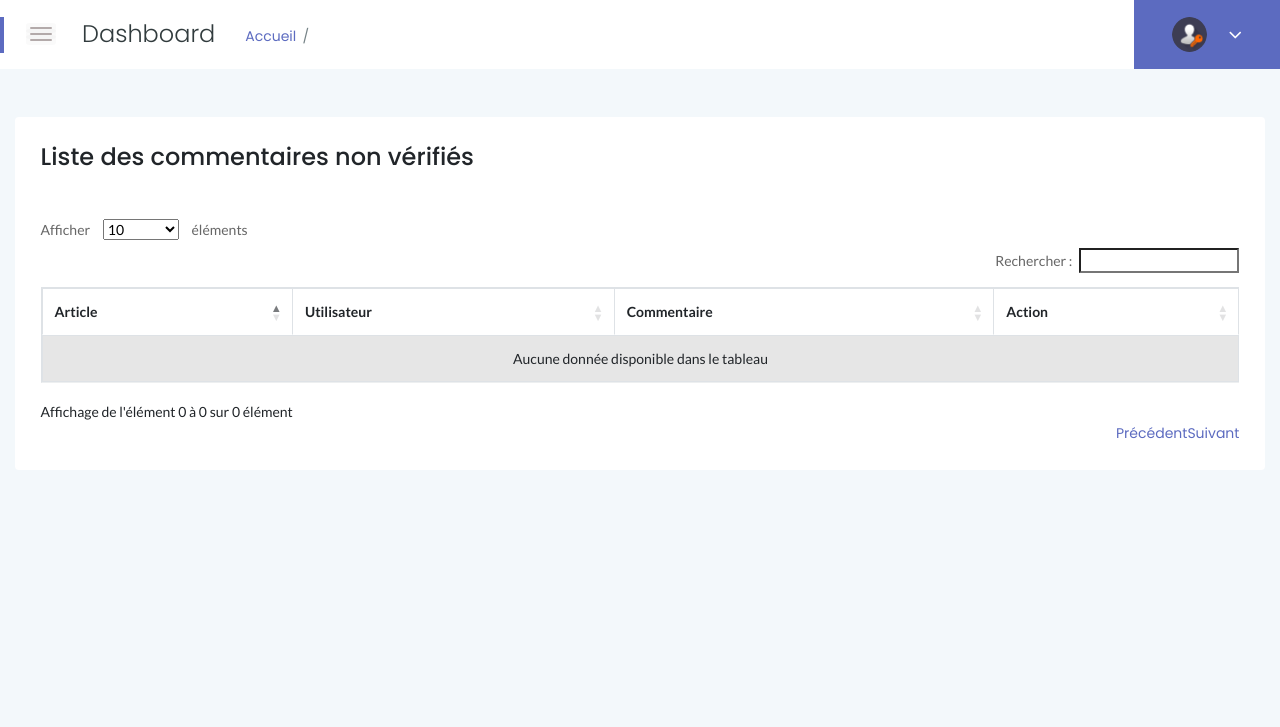
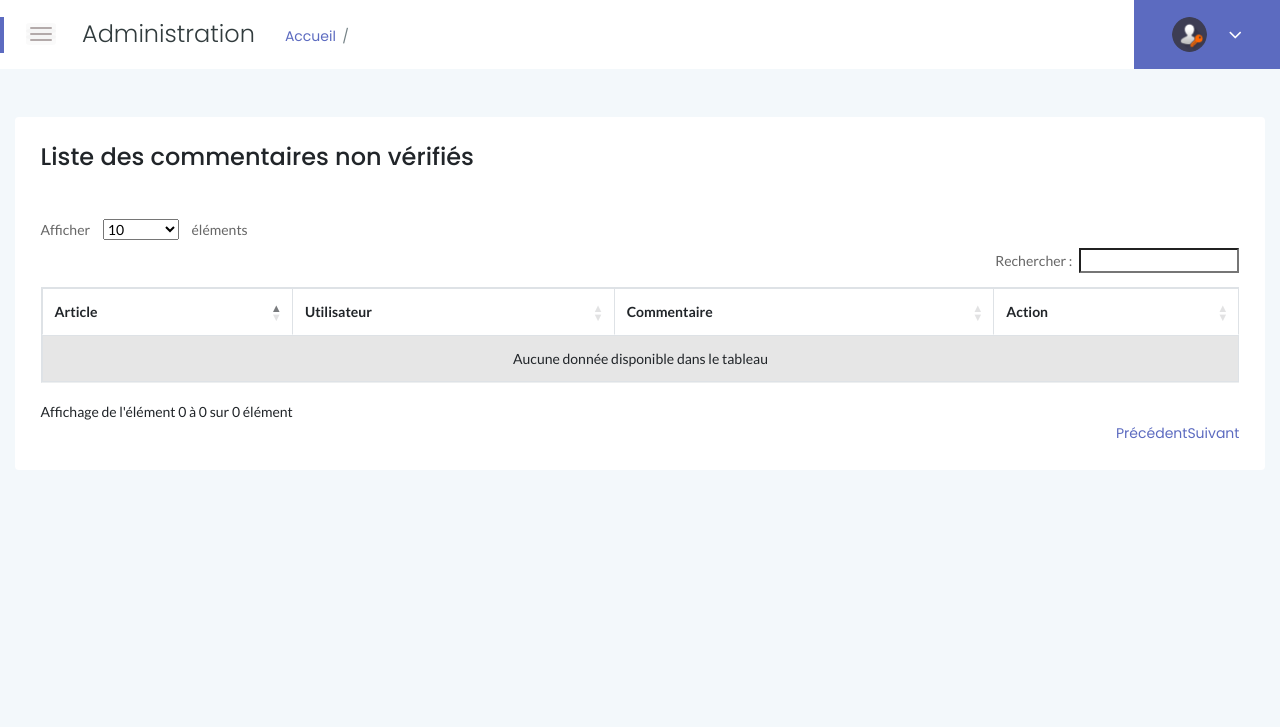
Before and after one commit to RomainDW/Blog-PHP, a PHP site: template views/admin/comments/index.html.twig in a window 1280 px wide. Shown: the top 727 px of the page. Run offline with PHP 8.4, Linux system fonts and the light colour scheme; the template is opened without the code that fills it, so the values that code supplies are empty; some libraries are stand-ins or nearby versions.

Commit message:
:memo: [Admin] : rename "dashboard" title into "Administration"

```diff
--- a/views/admin/_partials/page-title.html.twig
+++ b/views/admin/_partials/page-title.html.twig
@@ -7,7 +7,7 @@
                     <span></span>
                     <span></span>
                 </div>
-                <h4 class="page-title pull-left">Dashboard</h4>
+                <h4 class="page-title pull-left">Administration</h4>
                 <ul class="breadcrumbs pull-left">
                     <li><a href="?c=adminDashboard">Accueil</a></li>
                     <li>
```
